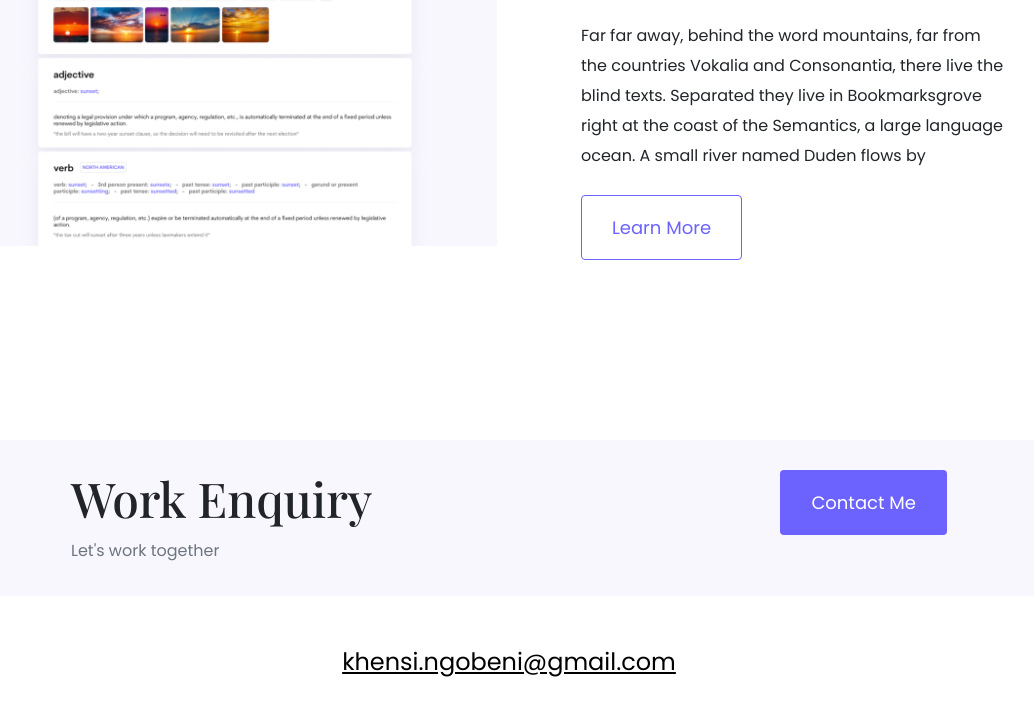
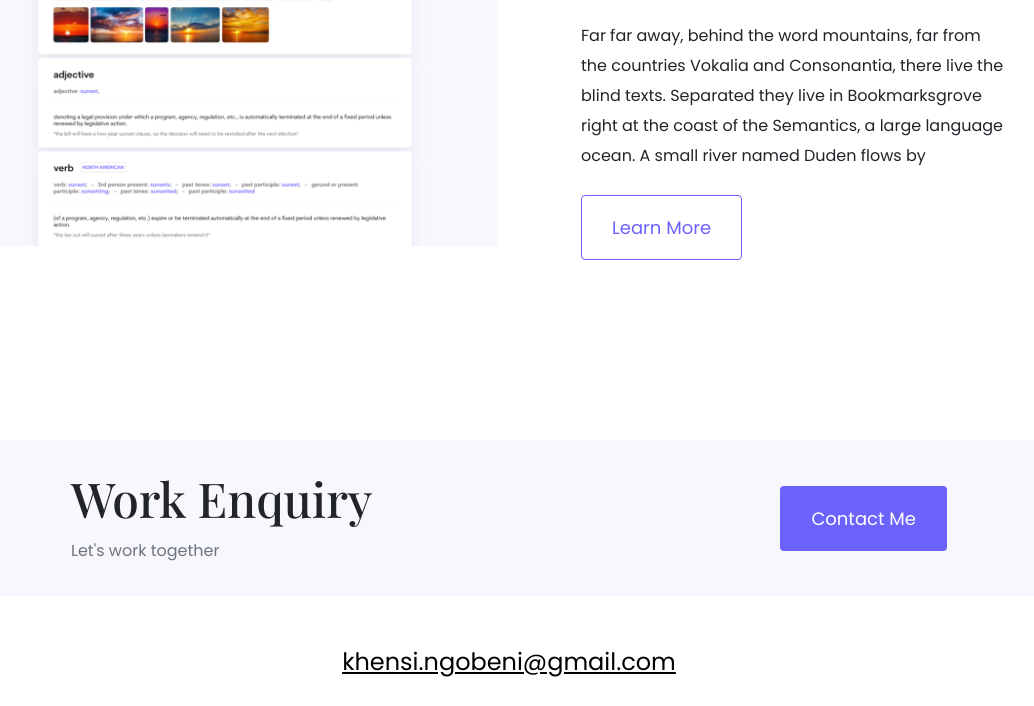
Before and after one commit to khensani8/Portfolio-Project, a plain HTML site: page index.html in a window 1280 px wide. Shown: the part 2453-3159 px from the top of the page, without its empty margins (131-1165 px from the left). Drawn offline with nearby package versions, Linux system fonts and the light colour scheme; a web font is replaced by a local one.

```diff
--- a/index.html
+++ b/index.html
@@ -150,7 +150,7 @@
           <p class="text-muted">Let's work together</p>
           </div>
           <div>
-          <a href="" class="btn btn-branding">Contact Me</a>
+          <a href="" class="btn btn-branding mt-3">Contact Me</a>
           </div>
         </div>
         <div class="d-flex justify-content-center mb-5">
```
